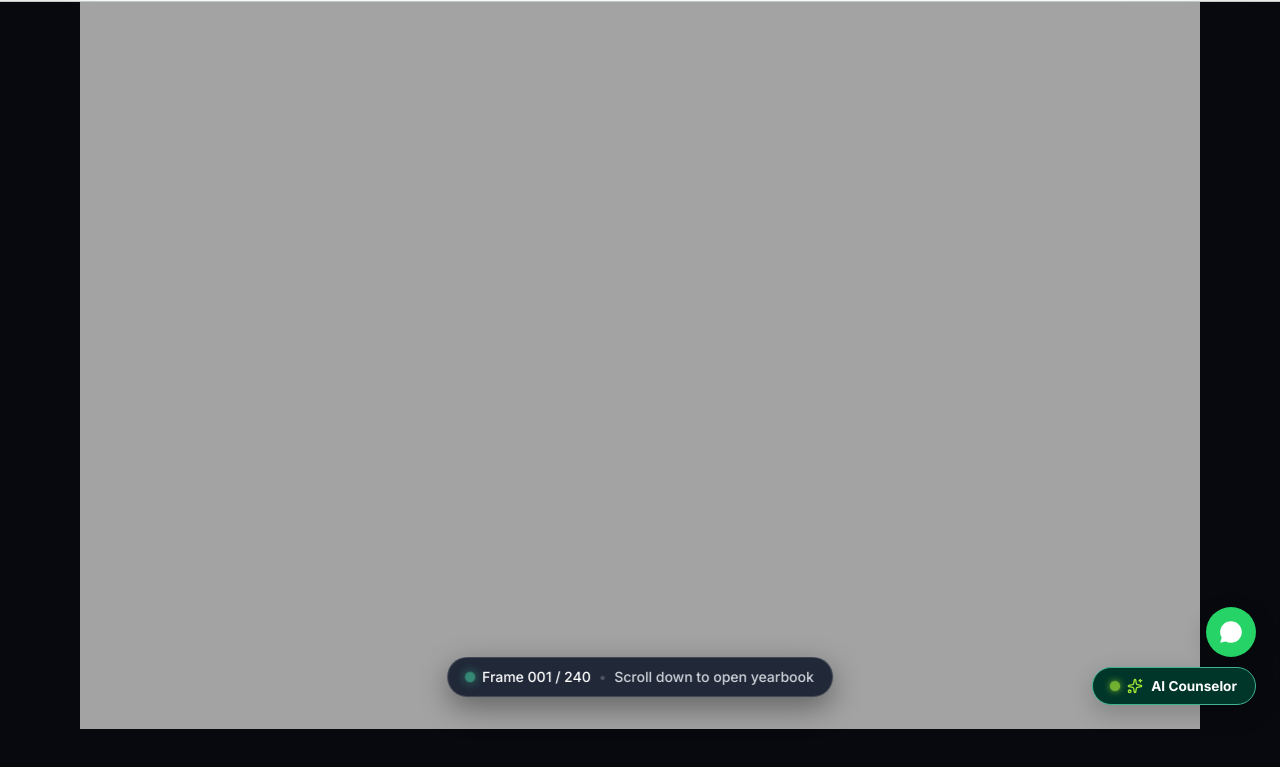
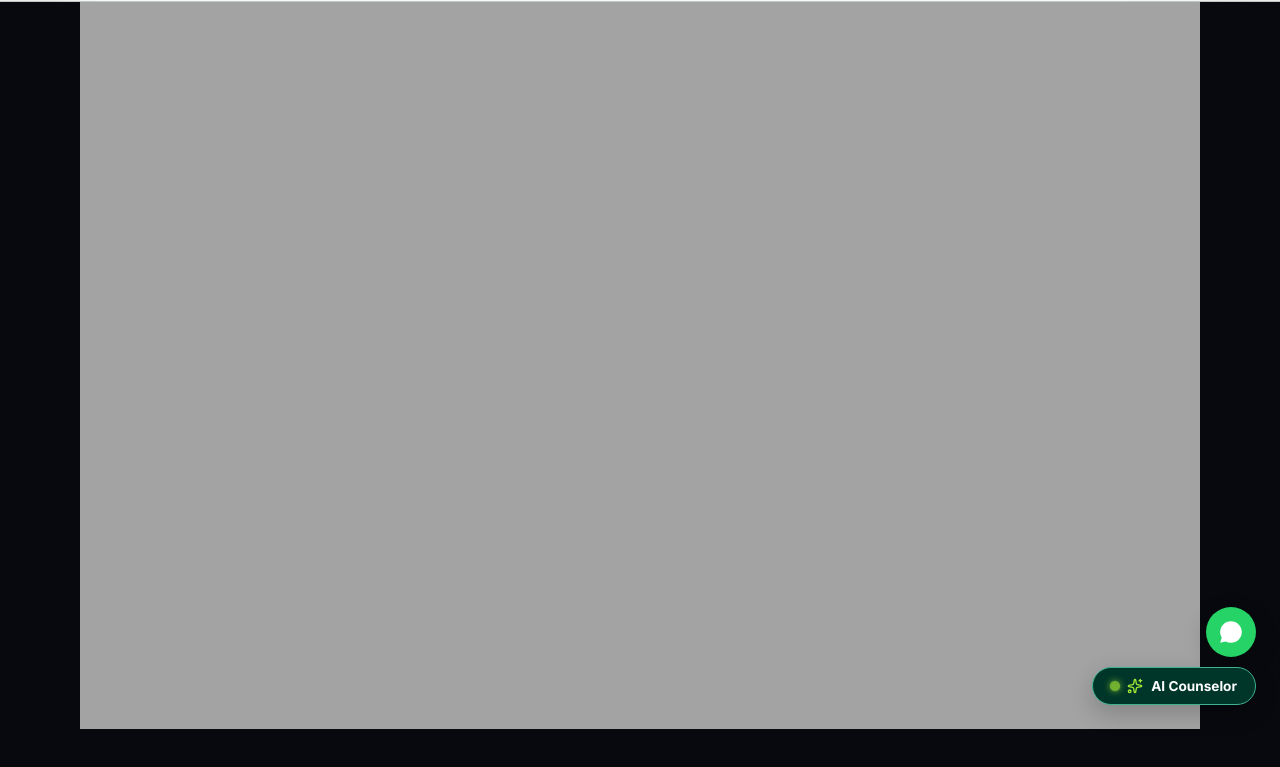
Before and after one commit to vishnukumar1802/demo, a website built with Vite: page index.html in a window 1280 px wide. Shown: the part 71-838 px from the top of the page. Built offline with nearby package versions, Linux system fonts and the light colour scheme.

Commit message:
UI: Remove bottom scroll badge overlay

```diff
--- a/index.html
+++ b/index.html
@@ -112,16 +112,6 @@
   <section id="cinematic-book" class="cinematic-book-section">
     <div class="cinematic-viewport">
       <canvas id="scroll-canvas"></canvas>
-
-      <!-- Minimal Bottom Scroll Pill Badge -->
-      <div class="ui-overlay">
-        <div id="scroll-badge" class="scroll-badge">
-          <span class="badge-dot"></span>
-          <span id="frame-counter">Frame 001 / 240</span>
-          <span class="badge-divider">•</span>
-          <span id="scroll-hint">Scroll down to open yearbook</span>
-        </div>
-      </div>
     </div>
   </section>
 
--- a/main.js
+++ b/main.js
@@ -73,8 +73,6 @@ const loaderOverlay = document.getElementById('loader');
 const loaderPercent = document.getElementById('loader-percent');
 const spinnerProgress = document.getElementById('spinner-progress');
 const progressBar = document.getElementById('progress-bar');
-const frameCounter = document.getElementById('frame-counter');
-const scrollBadge = document.getElementById('scroll-badge');
 const navbar = document.getElementById('navbar');
 const cinematicSection = document.getElementById('cinematic-book');
 
@@ -193,12 +191,6 @@ function renderCanvas(frameIdx, force = false) {
 
   ctx.drawImage(img, srcX, srcY, srcWidth, srcHeight, drawX, drawY, drawWidth, drawHeight);
   ctx.filter = 'none';
-
-  // Update Frame Badge
-  const displayNum = String(clampedIndex + 1).padStart(3, '0');
-  if (frameCounter) {
-    frameCounter.textContent = `Frame ${displayNum} / ${TOTAL_FRAMES}`;
-  }
 }
 
 // Scroll position & Scene Transition Manager
@@ -224,16 +216,14 @@ function onScroll() {
         targetFrameIndex = bookFraction * (TOTAL_FRAMES - 1);
 
         canvas.style.opacity = '1';
-        if (scrollBadge) scrollBadge.style.opacity = '1';
       }
-      // SCENE 04 - 05: 0.85 to 1.00 Cinematic Transition (Canvas & Pill Fade Out)
+      // SCENE 04 - 05: 0.85 to 1.00 Cinematic Transition (Canvas Fade Out)
       else {
         targetFrameIndex = TOTAL_FRAMES - 1;
         const fadeProgress = (scrollFraction - 0.85) / 0.15;
         const opacity = Math.max(0, 1 - fadeProgress);
 
         canvas.style.opacity = String(opacity);
-        if (scrollBadge) scrollBadge.style.opacity = String(opacity);
       }
     }
   }
--- a/style.css
+++ b/style.css
@@ -584,54 +584,6 @@ body {
   transition: opacity 0.35s ease-out;
 }
 
-/* Bottom Scroll Pill Badge */
-.ui-overlay {
-  position: fixed;
-  bottom: clamp(20px, 4vh, 36px);
-  left: 50%;
-  transform: translateX(-50%);
-  z-index: 100;
-  pointer-events: none;
-  transition: opacity 0.3s ease;
-  width: auto;
-  max-width: 90vw;
-}
-
-.scroll-badge {
-  display: inline-flex;
-  align-items: center;
-  gap: 8px;
-  padding: 8px 18px;
-  border-radius: var(--radius-full);
-  background: rgba(15, 23, 42, 0.88);
-  backdrop-filter: blur(12px);
-  -webkit-backdrop-filter: blur(12px);
-  border: 1px solid rgba(255, 255, 255, 0.15);
-  box-shadow: 0 10px 30px rgba(0, 0, 0, 0.4);
-  font-size: clamp(0.75rem, 2vw, 0.875rem);
-  font-weight: 500;
-  color: #ffffff;
-  white-space: nowrap;
-}
-
-.badge-dot {
-  width: 8px;
-  height: 8px;
-  border-radius: 50%;
-  background-color: var(--secondary-mint);
-  box-shadow: 0 0 8px var(--secondary-mint);
-  animation: pulse-dot 2s infinite;
-  flex-shrink: 0;
-}
-
-.badge-divider {
-  color: rgba(255, 255, 255, 0.2);
-}
-
-#scroll-hint {
-  color: #d1d5db;
-}
-
 @keyframes pulse-dot {
   0%, 100% { transform: scale(1); opacity: 1; }
   50% { transform: scale(1.3); opacity: 0.7; }
```
Also changed, not shown: 1 other file.
